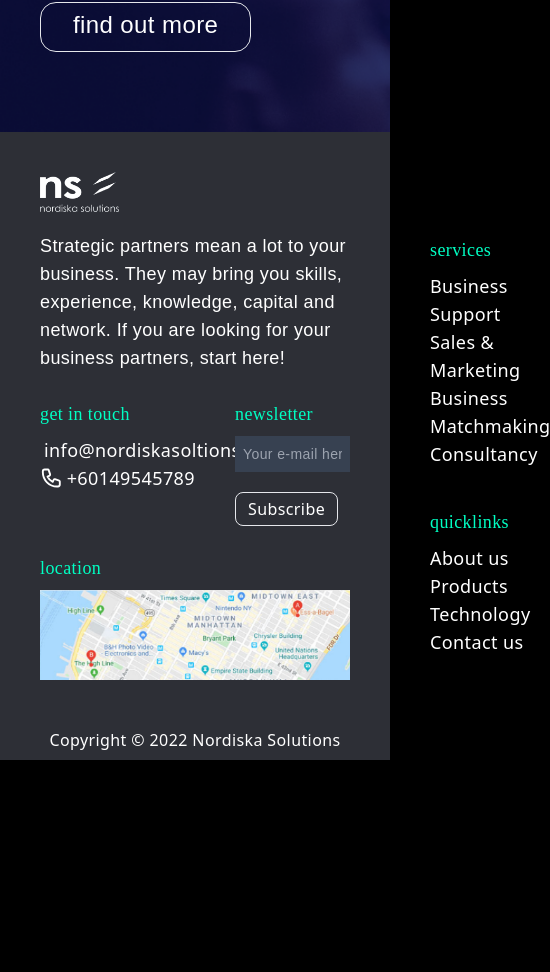
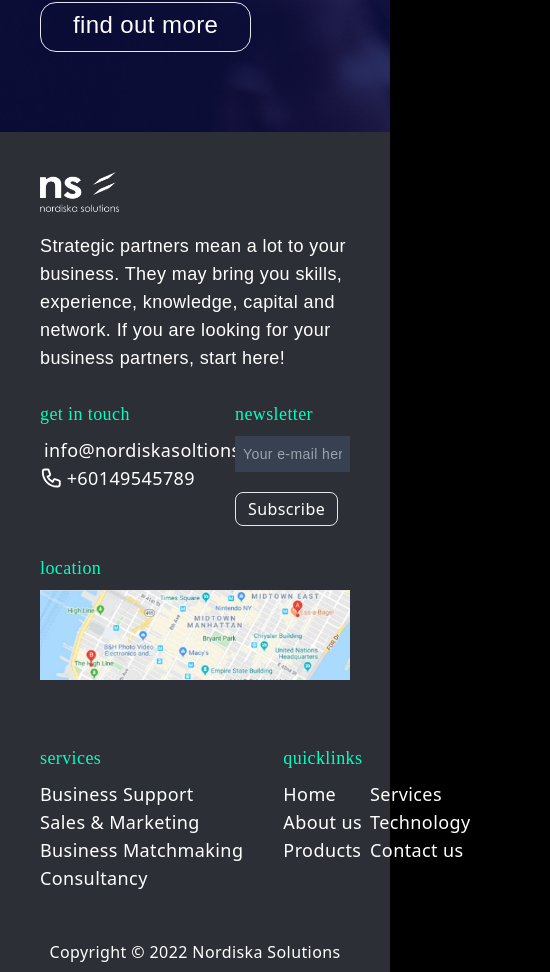
Before and after one commit to samithw/nordiska-vite-react-ts-v2, a React (Vite) app: page / in a window 390 px wide. Shown: the part 3471-4443 px from the top of the page, 550 px wide, since content can reach past the window. Before the commit the page ends 4231 px from the top, so only its background shows below. Built offline with nearby package versions, Linux system fonts and the light colour scheme; a web font is replaced by a local one.

Commit message:
Mobile layout

```diff
--- a/src/components/Footer.tsx
+++ b/src/components/Footer.tsx
@@ -5,7 +5,7 @@ type Props = {}
 const Footer = (props: Props) => {
   return (
     <div className="w-full min-h-[50vh] items-start bg-[#2D2F36]">
-        <div className="md:container flex relative mx-auto p-10 space-x-20">
+        <div className="md:container md:flex relative mx-auto p-10 md:space-x-20">
             <div className="w-full md:w-[70%]">
                 <a href="#">
                     <img
@@ -75,33 +75,29 @@ const Footer = (props: Props) => {
                 </div>
             </div>
 
-            <div className="w-full md:w-[30%] flex flex-col text-white text-lg">
-                <h3 className="font-zen text-lg text-nsgreen my-2 mt-16">services</h3>
-                <a href="#" className="w-fit">
-                    Business Support
-                </a>
-                <a href="#" className="w-fit">
-                    Sales &amp; Marketing
-                </a>
-                <a href="#" className="w-fit">
-                    Business Matchmaking
-                </a>
-                <a href="#" className="w-fit">
-                    Consultancy
-                </a>
-                <h3 className="font-zen text-lg text-nsgreen my-2 mt-10">quicklinks</h3>
-                <a href="#" className="w-fit">
-                    About us
-                </a>
-                <a href="#" className="w-fit">
-                    Products
-                </a>
-                <a href="#" className="w-fit">
-                    Technology
-                </a>
-                <a href="#" className="w-fit">
-                    Contact us
-                </a>
+            <div className="w-full md:w-[30%] flex space-x-10 md:space-x-0 md:block text-white text-lg mt-14">
+                <div className='shrink-0'>
+                    <h3 className="font-zen text-lg text-nsgreen my-2">services</h3>
+                    <ul>
+                        <li><a href="#" className="w-fit">Business Support</a></li>
+                        <li><a href="#" className="w-fit">Sales &amp; Marketing</a></li>
+                        <li><a href="#" className="w-fit">Business Matchmaking</a></li>
+                        <li><a href="#" className="w-fit">Consultancy</a></li>
+                    </ul>
+                </div>
+
+                <div className='shrink-0'>
+                    <h3 className="font-zen text-lg text-nsgreen my-2">quicklinks</h3>
+                    <ul className='grid grid-rows-3 grid-flow-col gap-x-2 overflow-auto md:block'>
+                        <li><a href="#" className="w-fit">Home</a></li>
+                        <li><a href="#" className="w-fit">About us</a></li>
+                        <li><a href="#" className="w-fit">Products</a></li>
+                        <li><a href="#" className="w-fit">Services</a></li>
+                        <li><a href="#" className="w-fit">Technology</a></li>
+                        <li><a href="#" className="w-fit">Contact us</a></li>
+                    </ul>
+                </div>
+
             </div>
         </div>
         <p className="text-white text-center py-2">
```
